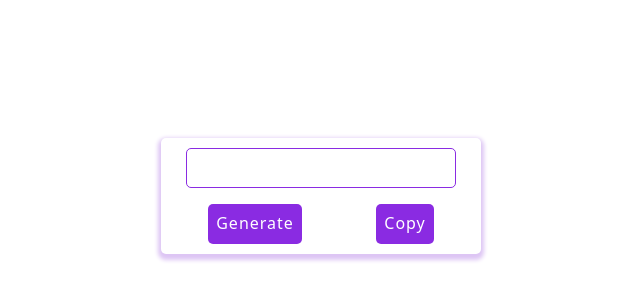
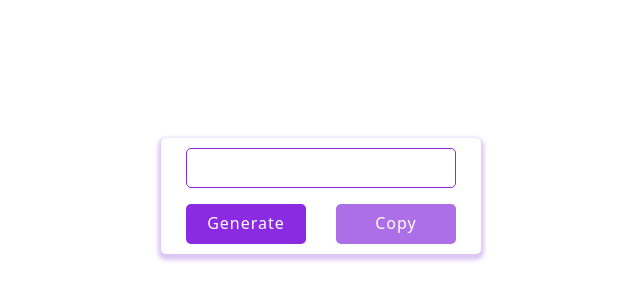
Before and after one commit to MitchelCardona28/KGen, a website with bundled scripts: page src/index.html in a window 1280 px wide. Shown: the part 204-504 px from the top of the page, without its empty margins (319-959 px from the left). Built offline with nearby package versions, Linux system fonts and the light colour scheme.

Commit message:
style: styling copy button

```diff
--- a/src/style.css
+++ b/src/style.css
@@ -46,13 +46,17 @@ body {
 
 .btn-generate, .btn-copy {
   border: transparent;
-  width: auto;
+  width: calc(70% - 90px);
   background-color: blueviolet;
   color: white;
   font-size: 1rem;
   font-weight: 500;
   letter-spacing: 1px;
   transition: .2s;
+}
+
+.btn-copy {
+  background-color: rgb(173, 111, 231);
 }
 
 .btn-generate:hover, .btn-copy:hover {
```
